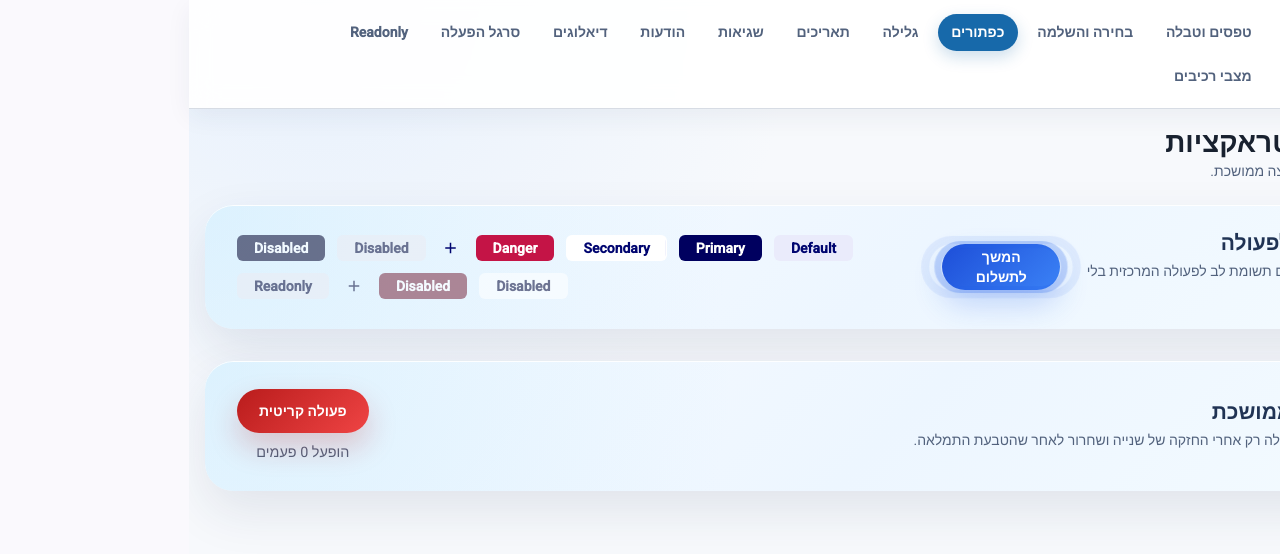
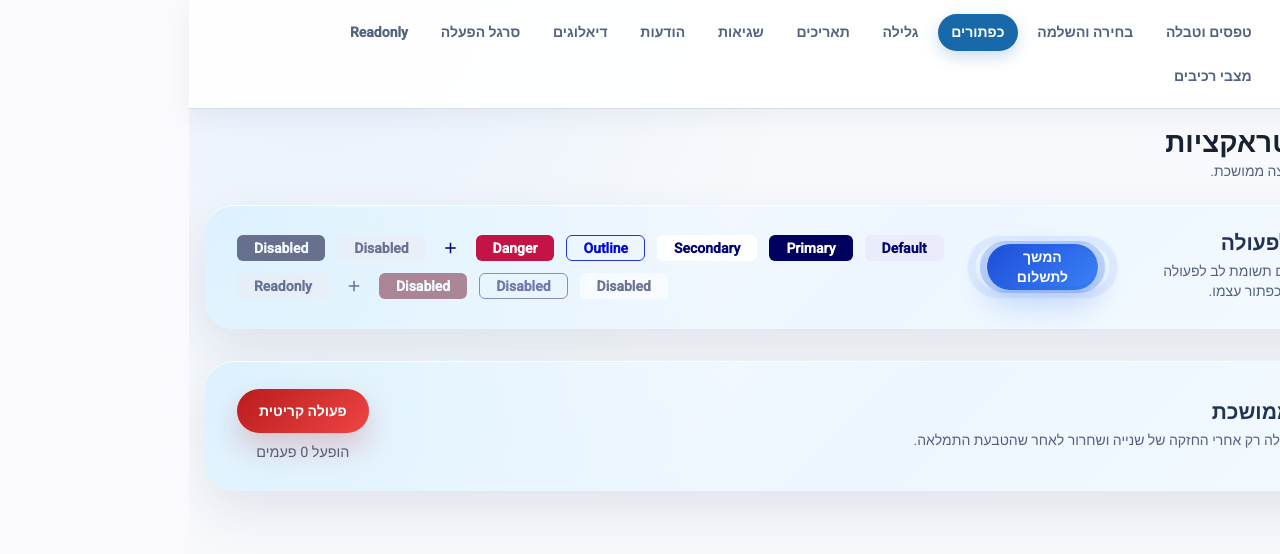
Before and after one commit to Far-Art/features-testing, an Angular app: page /buttons in a window 1280 px wide. Shown: the top 554 px of the page. Built offline with nearby package versions, Linux system fonts and the light colour scheme.

Commit message:
add outline button variant

```diff
--- a/src/app/components/ims-button/ims-button.ts
+++ b/src/app/components/ims-button/ims-button.ts
@@ -17,7 +17,7 @@ const ACTION_BLINK_MS = 110;
 
 type ImsButtonType = 'button' | 'submit' | 'reset';
 type ImsButtonActivationKey = 'Enter' | ' ';
-export type ImsButtonVariation = 'default' | 'primary' | 'secondary' | 'danger';
+export type ImsButtonVariation = 'default' | 'primary' | 'secondary' | 'outline' | 'danger';
 
 @Directive({
     host: {
@@ -160,6 +160,7 @@ export abstract class ImsButtonBase {
         '[class.ims-button--default]': 'variation() === "default"',
         '[class.ims-button--dark]': 'variation() === "primary"',
         '[class.ims-button--white]': 'variation() === "secondary"',
+        '[class.ims-button--outline]': 'variation() === "outline"',
         '[class.ims-button--danger]': 'variation() === "danger"',
         '[disabled]': 'interactionDisabled()'
     }
--- a/src/app/pages/buttons-demo/buttons-demo.html
+++ b/src/app/pages/buttons-demo/buttons-demo.html
@@ -17,6 +17,7 @@
         <button ims-button>Default</button>
         <button ims-button ims-button-variation="primary">Primary</button>
         <button ims-button ims-button-variation="secondary">Secondary</button>
+        <button ims-button ims-button-variation="outline">Outline</button>
         <button ims-button ims-button-variation="danger">Danger</button>
         <button ims-button-icon aria-label="הוספה">
             <span class="ims-icon" aria-hidden="true">add</span>
@@ -24,6 +25,7 @@
         <button ims-button disabled>Disabled</button>
         <button ims-button ims-button-variation="primary" disabled>Disabled</button>
         <button ims-button ims-button-variation="secondary" disabled>Disabled</button>
+        <button ims-button ims-button-variation="outline" disabled>Disabled</button>
         <button ims-button ims-button-variation="danger" disabled>Disabled</button>
         <button ims-button-icon disabled aria-label="הוספה מושבתת">
             <span class="ims-icon" aria-hidden="true">add</span>
--- a/src/styles/ims-buttons.scss
+++ b/src/styles/ims-buttons.scss
@@ -1,6 +1,6 @@
 // These are placeholders, not a real "unstyled default" look — every
 // consumer directive always pairs this class with a
-// --default/--dark/--white/--danger modifier that sets
+// --default/--dark/--white/--outline/--danger modifier that sets
 // its own full set below. Keeping this neutral (instead of duplicating
 // one variant's colors here) avoids a color that only ever exists for
 // a single frame before the modifier class lands, which was visible
@@ -131,6 +131,16 @@
   --ims-button-ring-color: var(--ims-color-primary-450);
 }
 
+.ims-button--outline {
+  --ims-button-background: transparent;
+  --ims-button-background-hover: var(--ims-color-primary-50);
+  --ims-button-background-active: var(--ims-color-primary-100);
+  --ims-button-color: var(--ims-color-interactive-strong);
+  --ims-button-color-active: var(--ims-color-interactive-alt-strong);
+  --ims-button-ring-color: var(--ims-color-interactive);
+  --ims-button-border: var(--ims-color-interactive);
+}
+
 .ims-button--danger {
   --ims-button-background: var(--ims-color-danger);
   --ims-button-background-hover: var(--ims-color-danger-700);
```
